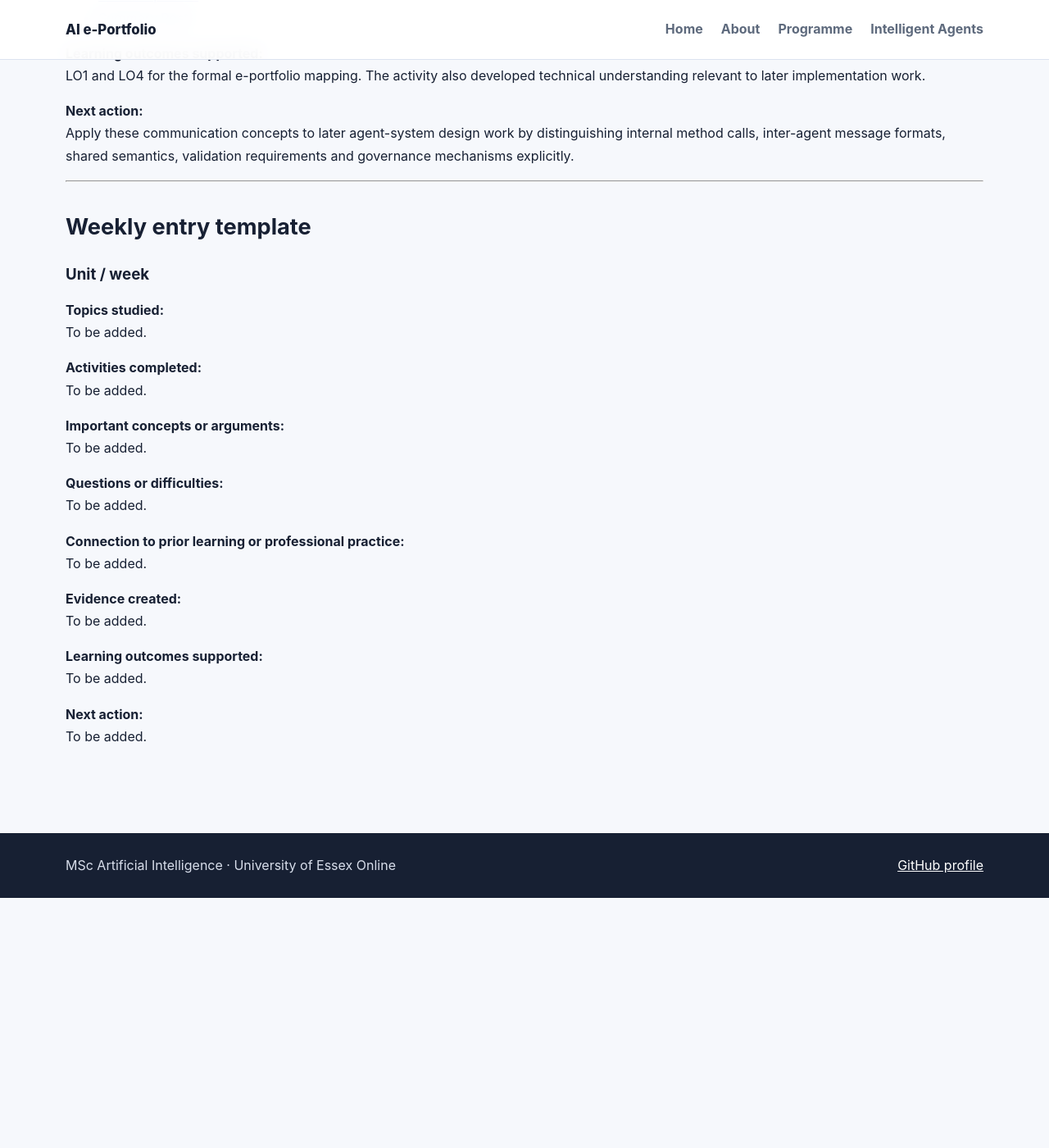
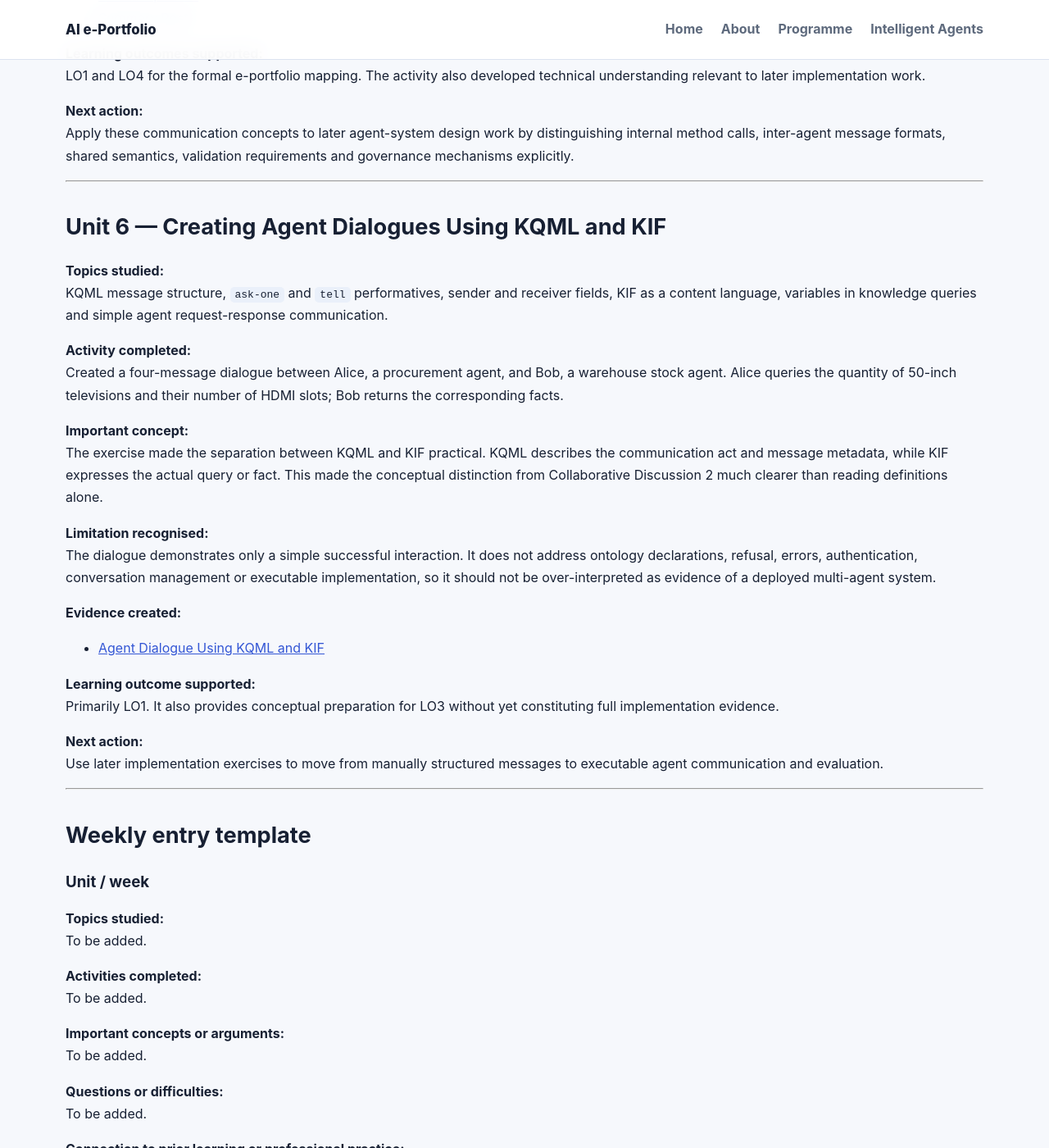
Before and after one commit to Monogios1996/Monogios1996.github.io, a Jekyll site: the page built from modules/intelligent-agents/learning-log.md, in a window 1280 px wide and 1400 px high, scrolled down 2253 px. Shown: the whole window at 82% size. Built offline with Jekyll 4.4.1, drawn with Linux system fonts in a browser that asks for light colours; before the commit the page ends 3348 px from its top, so only the background shows below that.

Commit message:
Add Unit 6 KQML and KIF exercise to learning log

```diff
--- a/modules/intelligent-agents/learning-log.md
+++ b/modules/intelligent-agents/learning-log.md
@@ -70,6 +70,31 @@ Apply these communication concepts to later agent-system design work by distingu
 
 ---
 
+## Unit 6 — Creating Agent Dialogues Using KQML and KIF
+
+**Topics studied:**
+KQML message structure, `ask-one` and `tell` performatives, sender and receiver fields, KIF as a content language, variables in knowledge queries and simple agent request-response communication.
+
+**Activity completed:**
+Created a four-message dialogue between Alice, a procurement agent, and Bob, a warehouse stock agent. Alice queries the quantity of 50-inch televisions and their number of HDMI slots; Bob returns the corresponding facts.
+
+**Important concept:**
+The exercise made the separation between KQML and KIF practical. KQML describes the communication act and message metadata, while KIF expresses the actual query or fact. This made the conceptual distinction from Collaborative Discussion 2 much clearer than reading definitions alone.
+
+**Limitation recognised:**
+The dialogue demonstrates only a simple successful interaction. It does not address ontology declarations, refusal, errors, authentication, conversation management or executable implementation, so it should not be over-interpreted as evidence of a deployed multi-agent system.
+
+**Evidence created:**
+- [Agent Dialogue Using KQML and KIF]({{ '/modules/intelligent-agents/evidence/artefacts/unit-06-agent-dialogue-kqml-kif/' | relative_url }})
+
+**Learning outcome supported:**
+Primarily LO1. It also provides conceptual preparation for LO3 without yet constituting full implementation evidence.
+
+**Next action:**
+Use later implementation exercises to move from manually structured messages to executable agent communication and evaluation.
+
+---
+
 ## Weekly entry template
 
 ### Unit / week
```
